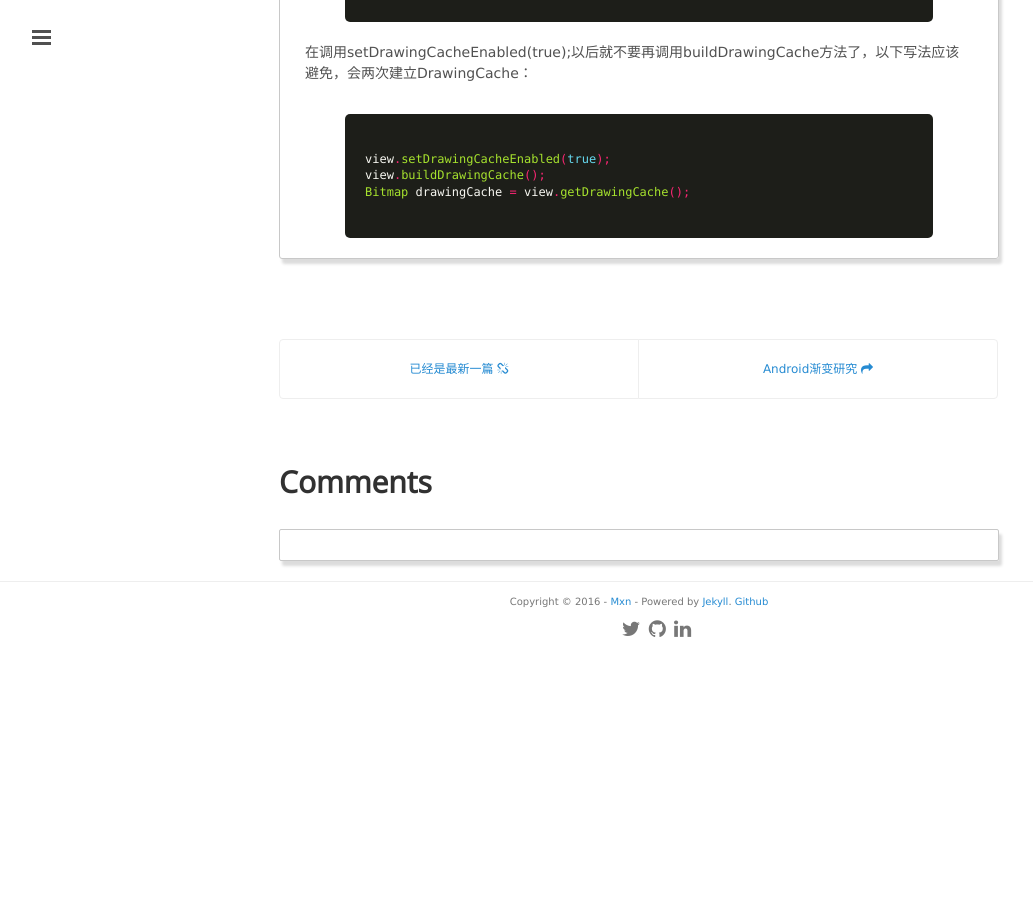
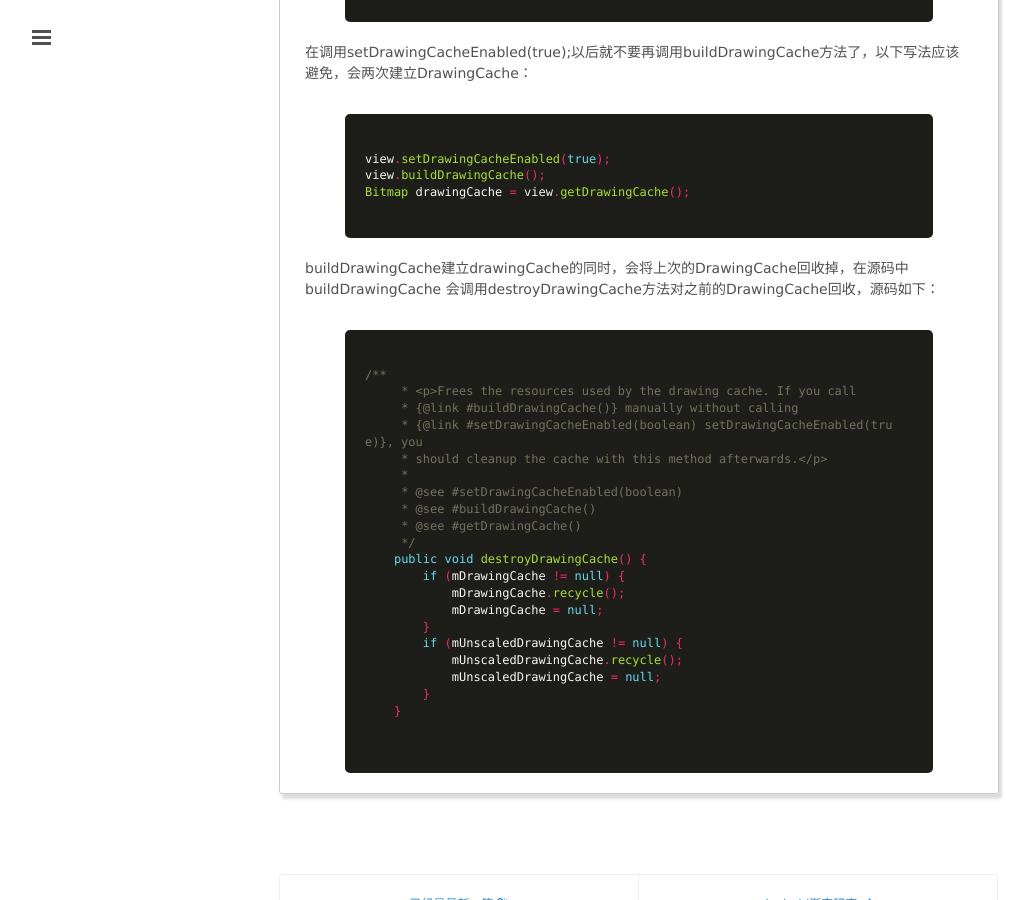
Before and after one commit to mxn21/mxn21.github.io, a Jekyll site: the page built from _posts/2016-1-5-DrawingCache解析.md, in a window 1280 px wide and 900 px high, scrolled down 1468 px. Shown: the whole window, without its empty margins (1-1034 px from the left). Built offline with Jekyll 4.4.1, drawn with Linux system fonts in a browser that asks for light colours; Markdown is read by kramdown in place of the engine named in the settings; comment, search, counter and statistics services are not loaded; before the commit the page ends 2122 px from its top, so only the background shows below that.

Commit message:
23432423

```diff
--- a/_posts/2016-1-5-DrawingCache解析.md
+++ b/_posts/2016-1-5-DrawingCache解析.md
@@ -60,3 +60,30 @@
 view.buildDrawingCache();
 Bitmap drawingCache = view.getDrawingCache();
     {% endhighlight %}
+
+buildDrawingCache建立drawingCache的同时，会将上次的DrawingCache回收掉，在源码中buildDrawingCache
+会调用destroyDrawingCache方法对之前的DrawingCache回收，源码如下：
+
+    {% highlight java  %}
+/**
+     * <p>Frees the resources used by the drawing cache. If you call
+     * {@link #buildDrawingCache()} manually without calling
+     * {@link #setDrawingCacheEnabled(boolean) setDrawingCacheEnabled(true)}, you
+     * should cleanup the cache with this method afterwards.</p>
+     *
+     * @see #setDrawingCacheEnabled(boolean)
+     * @see #buildDrawingCache()
+     * @see #getDrawingCache()
+     */
+    public void destroyDrawingCache() {
+        if (mDrawingCache != null) {
+            mDrawingCache.recycle();
+            mDrawingCache = null;
+        }
+        if (mUnscaledDrawingCache != null) {
+            mUnscaledDrawingCache.recycle();
+            mUnscaledDrawingCache = null;
+        }
+    }
+
+     {% endhighlight %}
```
